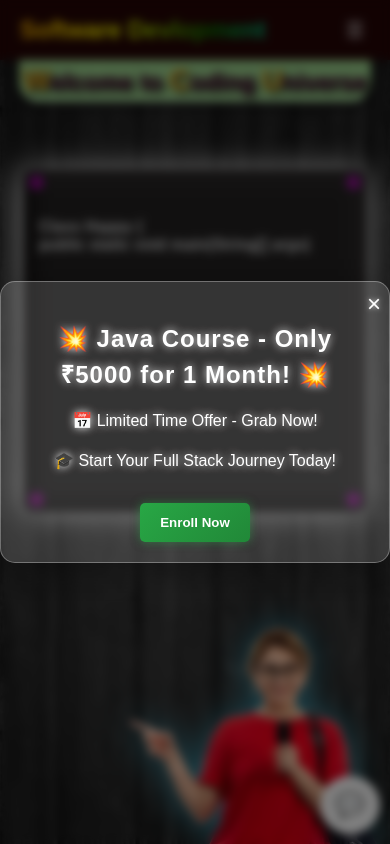
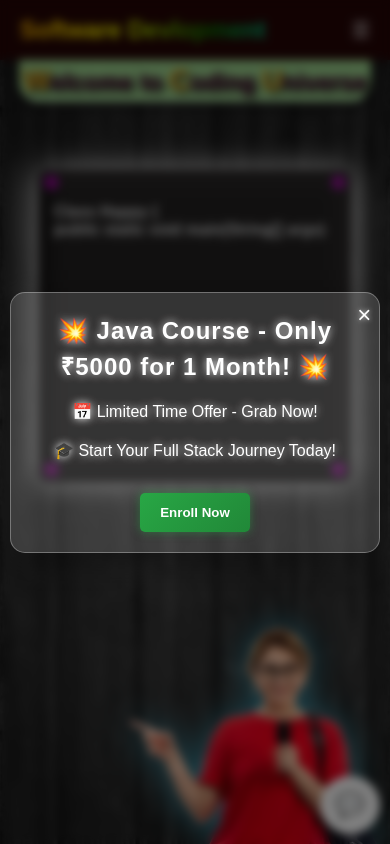
Before and after one commit to mrcoder-akp/corejava6, a plain HTML site: page index.html in a window 390 px wide. Drawn offline with Linux system fonts and the light colour scheme.

Commit message:
Updated main branch with latest changes

```diff
--- a/navbar.css
+++ b/navbar.css
@@ -2,6 +2,11 @@ body{
   margin: 0;
   font-family: Arial, sans-serif;
   height: calc(100vh - 60px); /* Fixed height */
+}
+* {
+  margin: 0;
+  padding: 0;
+  box-sizing: border-box; /* Ensure padding and border do not affect layout */
 }
 
 /* Navbar Styles */
@@ -278,7 +283,9 @@ body{
 /* Mobile Specific Tweaks */
 @media only screen and (max-width: 768px) {
   #mainContent.special-content {
-    height: calc(100vh - 60px); /* Fixed height */
+    background-attachment: fixed;
+    height: calc(100vh - 60px); /* Navbar ki height adjust */
+    max-height: calc(100vh - 60px); /* Extra scroll prevent */
   }
 }
 
```
